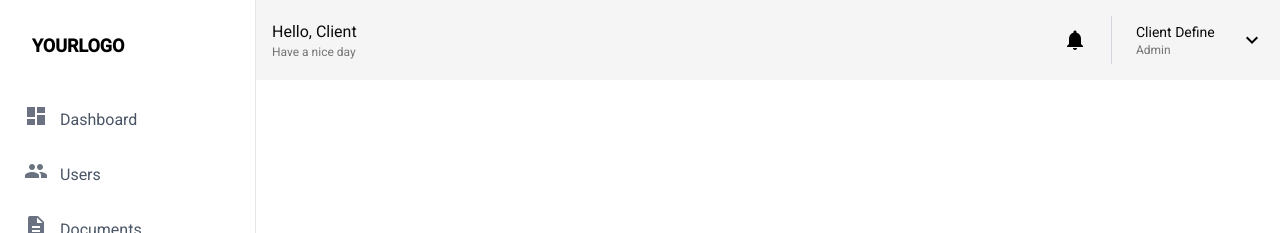
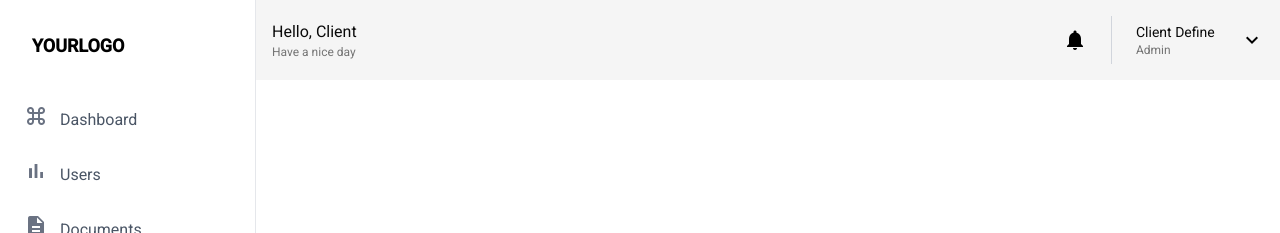
Before and after one commit to plscallMeAlex/management_sys, an Angular app in the folder client/: page / in a window 1280 px wide. Shown: the top 233 px of the page. Built offline with nearby package versions, Linux system fonts and the light colour scheme.

Commit message:
change color

```diff
--- a/client/src/app/components/sidebar/sidebar.component.ts
+++ b/client/src/app/components/sidebar/sidebar.component.ts
@@ -8,20 +8,20 @@
   standalone: true,
   imports: [RouterLink, RouterLinkActive, NgFor, MatIconModule],
   template: `
-    <div class="w-64 h-screen bg-white border-r border-gray-200">
+    <div class="h-screen w-64 border-r border-gray-200 bg-white">
       <div class="p-8">
         <h1 class="text-lg font-bold">YOURLOGO</h1>
       </div>
       <div class="flex flex-col">
-      <nav >
+        <nav>
           <a
             *ngFor="let item of navItems"
             [routerLink]="item.route"
-          routerLinkActive="bg-blue-50 border-l-4 border-blue-500"
+            routerLinkActive="text-[#4A85F6] border-r-4 border-[#4A85F6]"
             class="flex items-center px-6 py-3 text-gray-600 hover:bg-blue-50"
           >
             <span class="mr-3 text-gray-500">
-            <mat-icon>{{item.icon}}</mat-icon>
+              <mat-icon>{{ item.icon }}</mat-icon>
             </span>
             <span>{{ item.label }}</span>
           </a>
@@ -30,11 +30,11 @@
           <a
             *ngFor="let item of navItems2"
             [routerLink]="item.route"
-          routerLinkActive="bg-blue-50 border-l-4 border-blue-500"
+            routerLinkActive="text-[#4A85F6] border-r-4 border-[#4A85F6]"
             class="flex items-center px-6 py-3 text-gray-600 hover:bg-blue-50"
           >
             <span class="mr-3 text-gray-500">
-            <mat-icon>{{item.icon}}</mat-icon>
+              <mat-icon>{{ item.icon }}</mat-icon>
             </span>
             <span>{{ item.label }}</span>
           </a>
@@ -42,19 +42,19 @@
       </div>
     </div>
   `,
-  styles: ``
+  styles: ``,
 })
 export class SidebarComponent {
   navItems = [
-    { label: 'Dashboard', icon: 'dashboard', route: '/dashboard' },
-    { label: 'Users', icon: 'group', route: '/users' },
+    { label: 'Dashboard', icon: 'keyboard_command_key', route: '/dashboard' },
+    { label: 'Users', icon: 'bar_chart', route: '/users' },
     { label: 'Documents', icon: 'description', route: '/documents' },
     { label: 'Photos', icon: 'photo', route: '/photos' },
     { label: 'Hierarchy', icon: 'account_tree', route: '/hierarchy' },
   ];
   navItems2 = [
     { label: 'Message', icon: 'message', route: '/messages' },
-    { label: 'Help' , icon: 'help', route: '/help' },
-    { label: 'Setting', icon: 'settings', route: '/settings' }
-  ]
+    { label: 'Help', icon: 'help', route: '/help' },
+    { label: 'Setting', icon: 'settings', route: '/settings' },
+  ];
 }
```
Lines whose indentation alone changed are shown as unchanged.
